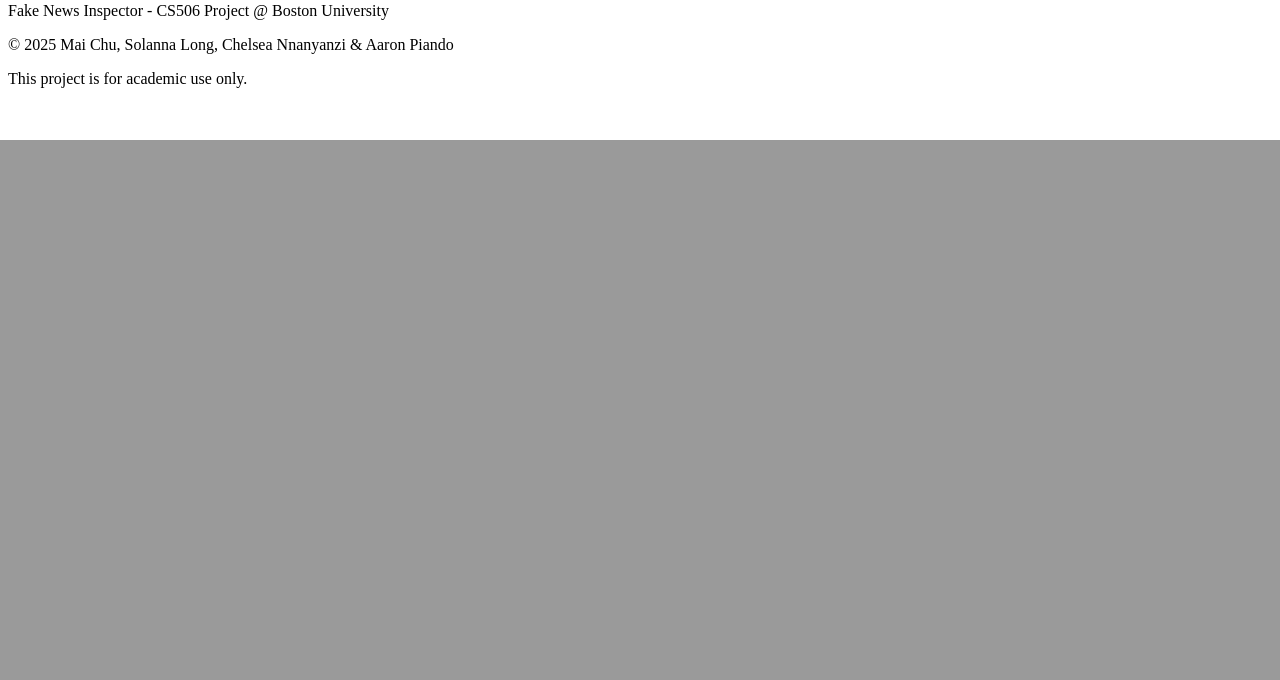
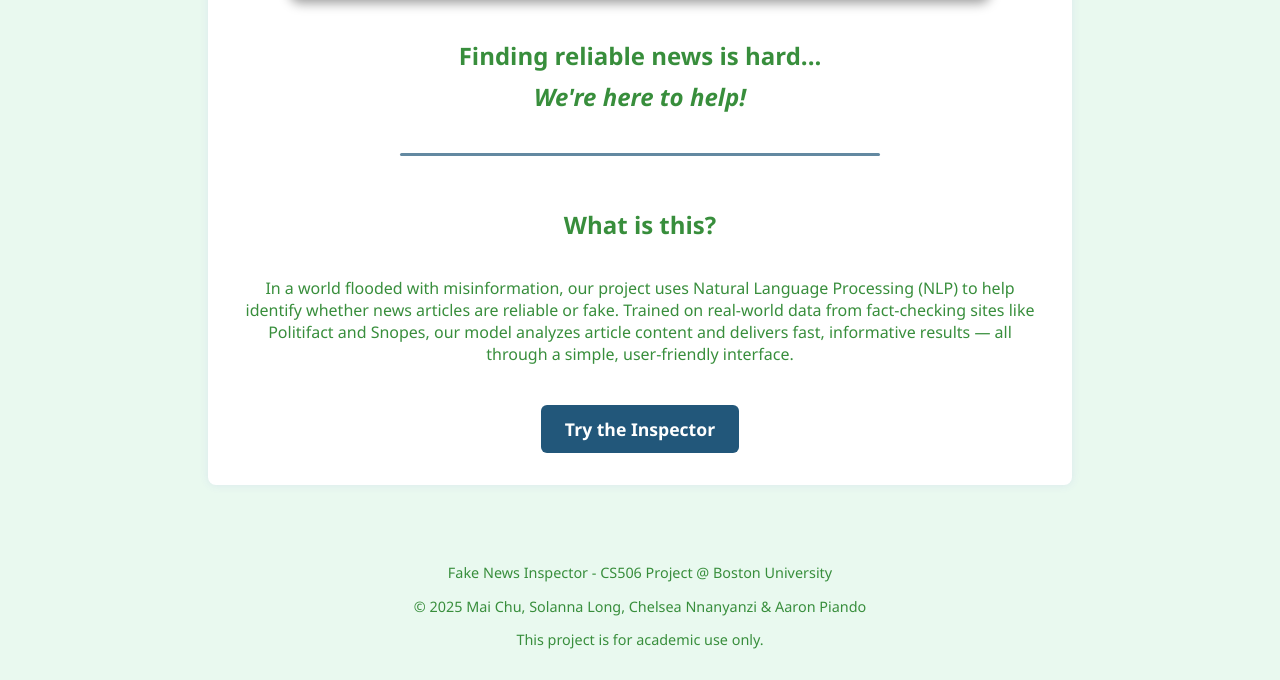
Before and after one commit to apiando/fake-news-detection, a Flask app: page /home in a window 1280 px wide. Shown: the part 660-1340 px from the top of the page. Before the commit the page ends 800 px from the top, so only its background shows below. Run offline with Flask 3, Linux system fonts and the light colour scheme.

Commit message:
Added CSS styling for home page

```diff
--- a/static/style.css
+++ b/static/style.css
@@ -0,0 +1,133 @@
+/* Base Colors */
+:root {
+  --primary: #22577A;       /* Dark Blue */
+  --secondary: #388E3C;     /* Dark Green */
+  --accent: #AEE9F8;        /* Light Blue */
+  --highlight: #A8E6CF;     /* Light Green */
+  --background: #E9F9EF;    /* Gentle Green Background */
+}
+
+/* General Reset and Body Styling */
+  body {
+  margin: 0;
+  font-family: 'Segoe UI', Tahoma, Geneva, Verdana, sans-serif;
+  background-color: var(--background);
+  color: var(--secondary);
+}
+
+  header {
+    background-color: var(--primary);
+    color: white;
+    padding: 1rem 2rem;
+    text-align: center;
+    font-size: 1.8rem;
+    font-weight: bold;
+  }
+
+  main {
+    padding: 2rem;
+    max-width: 800px;
+    margin: auto;
+    background: white;
+    border-radius: 8px;
+    box-shadow: 0 0 10px rgba(87, 74, 226, 0.1);
+  }
+
+  textarea {
+    width: 100%;
+    height: 150px;
+    padding: 1rem;
+    font-size: 1rem;
+    border: 2px solid var(--accent);
+    border-radius: 6px;
+    margin-bottom: 1rem;
+    resize: vertical;
+  }
+
+  button {
+    background-color: var(--accent);
+    color: white;
+    border: none;
+    padding: 0.75rem 1.5rem;
+    font-size: 1rem;
+    border-radius: 4px;
+    cursor: pointer;
+    transition: background-color 0.3s ease;
+  }
+
+  button:hover {
+    background-color: var(--highlight);
+  }
+
+  .result {
+    margin-top: 1.5rem;
+    font-size: 1.2rem;
+    font-weight: bold;
+    color: var(--secondary);
+    text-align: center;
+  }
+
+  footer {
+    text-align: center;
+    margin-top: 3rem;
+    padding: 1rem;
+    font-size: 0.9rem;
+    color: var(--secondary);
+  }
+
+  .home-hero {
+    display: flex;
+    flex-direction: column;
+    align-items: center;
+    text-align: center;
+  }
+
+  .hero-image {
+    width: 90%;
+    max-width: 700px;
+    height: 400px;
+    object-fit: cover;
+    border-radius: 10px;
+    margin-bottom: 2rem;
+    box-shadow: 0 4px 12px rgba(0, 0, 0, 0.4);
+  }
+
+  .hero-text h2 {
+    color: var(--secondary);
+    margin: 0.5rem 0;
+  }
+
+  nav a {
+    color: var(--accent);
+    text-decoration: none;
+    margin: 0 1rem;
+    font-weight: 500;
+    transition: color 0.3s ease;
+  }
+
+  nav a:hover {
+    color: var(--highlight);
+  }
+
+  .home-hero hr {
+    border: none;
+    height: 3px;
+    background-color: var(--primary);
+    width: 60%;
+    margin: 2rem auto;
+    border-radius: 5px;
+    opacity: 0.7;
+  }
+
+  .cta-button {
+    display: inline-block;
+    background-color: var(--primary);
+    color: white;
+    padding: 0.75rem 1.5rem;
+    font-size: 1.1rem;
+    font-weight: bold;
+    text-decoration: none;
+    border-radius: 6px;
+    transition: background-color 0.3s ease;
+    margin-top: 1.5rem;
+  }
--- a/templates/base.html
+++ b/templates/base.html
@@ -1,35 +1,36 @@
 <!-- templates/base.html -->
 
 <!DOCTYPE html>
-
-<html>
+<html lang="en">
 
 <head>
     <meta charset="UTF-8">
-        <title>FAKE NEWS INSPECTOR</title>
+    <meta name="viewport" content="width=device-width, initial-scale=1.0">
+    <title>Fake News Inspector</title>
+    <link rel="stylesheet" href="{{ url_for('static', filename='style.css') }}">
 </head>
 
 <body>
+    <header>
+        <h1>Fake News Inspector</h1>
         <nav>
             <a href="/home">Home</a>
-            <a href="">Inspect</a>
-            <a href="">About</a>
+            <a href="/inspect">Inspect</a>
+            <a href="/about">About</a>
         </nav>
+    </header>
 
-        <hr>
-
+    <main>
         {% block content %}
-
         <!-- other pages insert their content here -->
-
         {% endblock %}
+    </main>
 
     <footer>
         <p>Fake News Inspector - CS506 Project @ Boston University</p>
         <p>© 2025 Mai Chu, Solanna Long, Chelsea Nnanyanzi & Aaron Piando</p>
         <p>This project is for academic use only.</p>
     </footer>
-
 </body>
 
 </html>
--- a/templates/home.html
+++ b/templates/home.html
@@ -4,9 +4,26 @@
 
 {% block content %}
 
-<img src="https://images.unsplash.com/photo-1495020689067-958852a7765e?q=80&w=2938&auto=format&fit=crop&ixlib=rb-4.0.3&ixid=M3wxMjA3fDB8MHxwaG90by1wYWdlfHx8fGVufDB8fHx8fA%3D%3D" alt="Man sitting on bench while reading a newspaper" style="width: 100%; height: 500px; object-fit: cover;">
+<div class="home-hero">
+    <img src="https://images.unsplash.com/photo-1495020689067-958852a7765e?q=80&w=2938&auto=format&fit=crop&ixlib=rb-4.0.3&ixid=M3wxMjA3fDB8MHxwaG90by1wYWdlfHx8fGVufDB8fHx8fA%3D%3D"
+         alt="Man sitting on bench while reading a newspaper"
+         class="hero-image">
 
-<h2>Finding reliable news is hard...</h2>
-<h2><em>We're here to help!</em></h2>
+    <div class="hero-text">
+        <h2>Finding reliable news is hard...</h2>
+        <h2><em>We're here to help!</em></h2>
+    </div>
+
+    <hr>
+
+    <h2>What is this?</h2>
+    <p>
+        In a world flooded with misinformation, our project uses Natural Language Processing (NLP) to help identify whether news
+        articles are reliable or fake. Trained on real-world data from fact-checking sites like Politifact and Snopes, our model
+        analyzes article content and delivers fast, informative results — all through a simple, user-friendly interface.
+    </p>
+
+    <a href="/inspector" class="cta-button">Try the Inspector</a>
+</div>
 
 {% endblock %}
```
Lines whose indentation alone changed are shown as unchanged.
